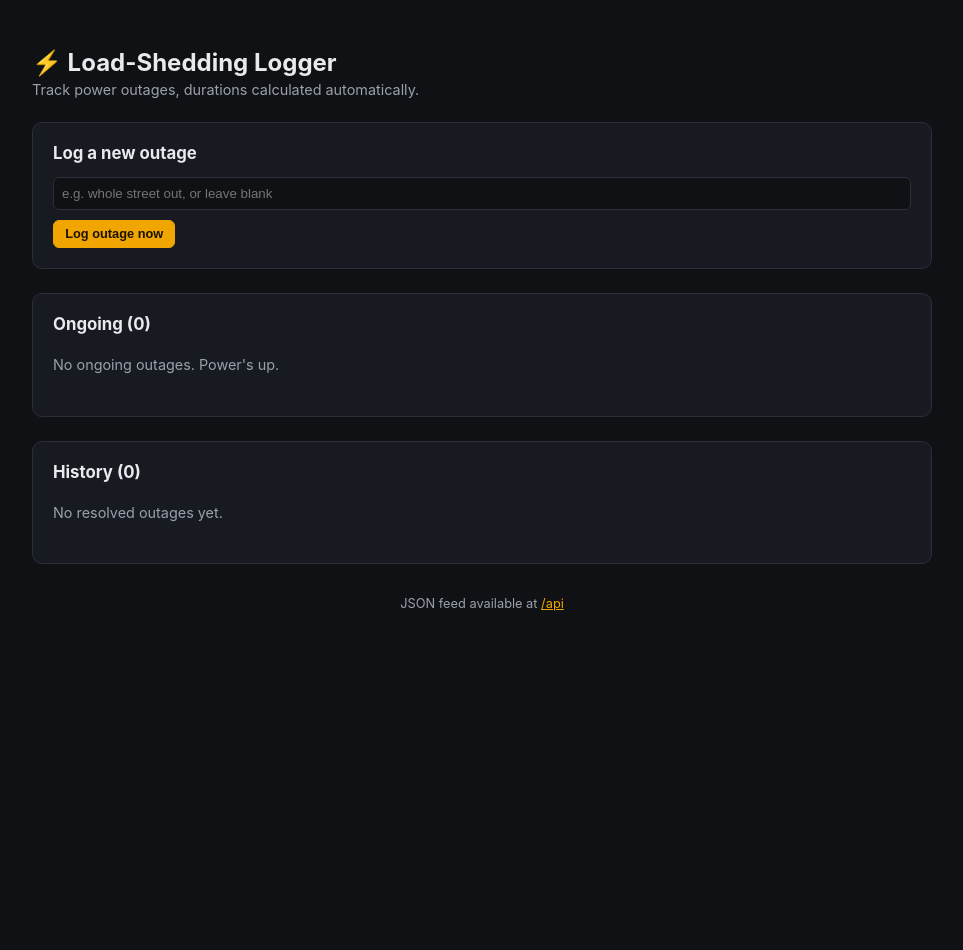
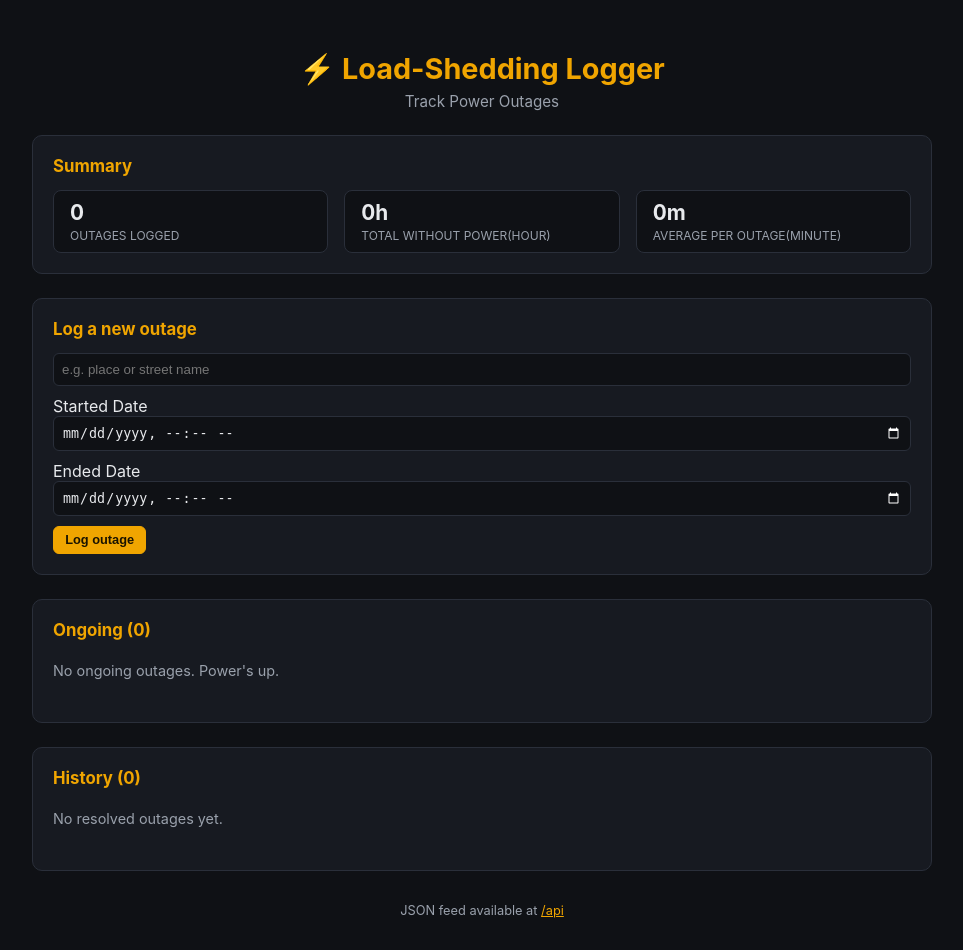
Before and after one commit to seemonthakuri/Python-project, a Flask app: page / in a window 1280 px wide. Shown: the whole page, without its empty margins (158-1121 px from the left). Before the commit the page ends 611 px from the top, so only its background shows below. Run offline with Flask 3, Linux system fonts and the light colour scheme.

Commit message:
Add chart, backdating, summary stats, and UI polish

```diff
--- a/analytics.py
+++ b/analytics.py
@@ -35,14 +35,20 @@ def build_outage_chart(outages):
     daily = df.groupby("date")["duration_hours"].sum().sort_index()
 
     fig, ax = plt.subplots(figsize=(7, 3.2))
-    ax.bar(daily.index.astype(str), daily.values, color="#f0a500")
-    ax.set_ylabel("Hours without power")
-    ax.set_title("Outage duration by day")
-    ax.tick_params(axis="x", rotation=45)
+
+
+    ax.bar(daily.index.astype(str), daily.values, color="#1B3F62")
+    ax.set_ylabel("Hours without power", color="#D4CFC9", fontweight="bold")
+    ax.set_title("Outage duration by day", color="#D4CFC9", fontweight="bold")
+    ax.tick_params(axis="x", rotation=45, colors="white")
+    ax.tick_params(axis="y", colors="white")
+    for spine in ax.spines.values():
+        spine.set_color("white")
     fig.tight_layout()
 
     buf = BytesIO()
-    fig.savefig(buf, format="png", dpi=110)
+    fig.savefig(buf, format="png", dpi=110, transparent=True)
+
     plt.close(fig)  # free the figure - matters if the app stays running
     buf.seek(0)
 
--- a/app.py
+++ b/app.py
@@ -1,7 +1,8 @@
 from flask import Flask, render_template, redirect, url_for, flash, jsonify, abort
 
+from datetime import datetime, timezone
 from config import Config
-from models import db, Outage
+from models import db, Outage, utcnow
 from forms import LogOutageForm, ResolveForm, DeleteForm
 from analytics import build_outage_chart
 
@@ -30,22 +31,50 @@ def register_routes(app):
         ongoing = [o for o in outages if o.status == "ongoing"]
         resolved = [o for o in outages if o.status == "resolved"]
         chart_data = build_outage_chart(outages)
+        resolved_count = len(resolved)
+        total_seconds = sum(o.duration_seconds for o in resolved)
+        total_hours = round(total_seconds / 3600, 1) if resolved else 0
+
+        if resolved_count:
+            avg_seconds = total_seconds / resolved_count
+            avg_hours, avg_minutes = divmod(int(avg_seconds // 60), 60)
+        else:
+            avg_hours, avg_minutes = 0, 0
+
+        now = datetime.now()
 
         return render_template(
-            "dashboard.html",
+         "dashboard.html",
             ongoing=ongoing,
             resolved=resolved,
             log_form=log_form,
             resolve_form=resolve_form,
             delete_form=delete_form,
             chart_data=chart_data,
+            resolved_count=resolved_count,
+            total_hours=total_hours,
+            avg_hours=avg_hours,
+            avg_minutes=avg_minutes,
+            now=now
         )
 
     @app.route("/log", methods=["POST"])
     def log_outage():
         form = LogOutageForm()
         if form.validate_on_submit():
-            outage = Outage(note=form.note.data or None)
+            start = form.start_time.data or utcnow()
+            if start.tzinfo is None:
+                start = start.replace(tzinfo=timezone.utc)
+
+            end = form.end_time.data
+            if end is not None and end.tzinfo is None:
+                end = end.replace(tzinfo=timezone.utc)
+
+            if end is not None and end <= start:
+                flash("End time must be after the start time.", "error")
+                return redirect(url_for("dashboard"))
+
+            outage = Outage(note=form.note.data or None, start_time=start, end_time=end)
             db.session.add(outage)
             db.session.commit()
             flash("Outage logged.", "success")
--- a/forms.py
+++ b/forms.py
@@ -1,14 +1,31 @@
+from datetime import datetime
+
 from flask_wtf import FlaskForm
-from wtforms import StringField, SubmitField
-from wtforms.validators import Length, Optional
+from wtforms import StringField, SubmitField, DateTimeField
+from wtforms.validators import Length, Optional, ValidationError
 
+def not_in_future(form, field):
+    if field.data and field.data.replace(tzinfo=None) > datetime.now():
+        raise ValidationError("Can't log a date in the future.")
 
 class LogOutageForm(FlaskForm):
-    """Start logging a new outage - start_time is set server-side to 'now'."""
+    """Log a new outage - defaults to 'now' but can be backdated for
+    outages that already happened (e.g. logging yesterday's cut today)."""
 
     note = StringField("Note (optional)", validators=[Optional(), Length(max=255)])
-    submit = SubmitField("Log outage now")
-
+    start_time = DateTimeField(
+        "Started Date",
+        format="%Y-%m-%dT%H:%M",
+        validators=[Optional(), not_in_future],
+        render_kw={"type": "datetime-local"},
+    )
+    end_time = DateTimeField(
+        "Ended Date",
+        format="%Y-%m-%dT%H:%M",
+        validators=[Optional(), not_in_future],
+        render_kw={"type": "datetime-local"},
+    )
+    submit = SubmitField("Log outage")
 
 class ResolveForm(FlaskForm):
     """Empty form, exists only to carry CSRF protection for the resolve button."""
--- a/templates/base.html
+++ b/templates/base.html
@@ -24,8 +24,10 @@
       padding: 2rem 1rem;
     }
     .wrap { max-width: 900px; margin: 0 auto; }
-    h1 { font-size: 1.5rem; margin-bottom: 0.25rem; }
-    .subtitle { color: var(--muted); margin-top: 0; margin-bottom: 1.5rem; font-size: 0.9rem; }
+    .header { text-align: center; margin-bottom: 1.5rem; }
+    h1 { font-size: 1.8rem; margin-bottom: 0.35rem; color: var(--amber); }
+    .subtitle { color: var(--muted); margin-top: 0; font-size: 0.95rem; }
+
     .panel {
       background: var(--panel);
       border: 1px solid var(--border);
@@ -33,10 +35,12 @@
       padding: 1.25rem;
       margin-bottom: 1.5rem;
     }
-    .panel h2 { margin-top: 0; font-size: 1.05rem; }
+    .panel h2 { margin-top: 0; font-size: 1.05rem; color: var(--amber); }
+
     table { width: 100%; border-collapse: collapse; font-size: 0.9rem; }
-    th, td { text-align: left; padding: 0.5rem 0.4rem; border-bottom: 1px solid var(--border); }
+    th, td { text-align: left; padding: 0.5rem 1.25rem 0.5rem 0.4rem; border-bottom: 1px solid var(--border); }
     th { color: var(--muted); font-weight: 600; font-size: 0.8rem; text-transform: uppercase; }
+
     .status-badge {
       display: inline-block;
       padding: 0.15rem 0.5rem;
@@ -46,6 +50,56 @@
     }
     .status-ongoing { background: rgba(240,165,0,0.15); color: var(--amber); }
     .status-resolved { background: rgba(62,207,142,0.15); color: var(--green); }
+
+    .history-wrap { }
+    .history-header table,
+    .history-scroll table {
+        width: 100%;
+        table-layout: fixed;
+        border-collapse: collapse;
+        font-size: 0.9rem;
+    }
+    .history-header th, .history-scroll td {
+        text-align: left;
+        padding: 0.5rem 0.4rem;
+        border-bottom: 1px solid var(--border);
+    }
+    .history-header th {
+        color: var(--muted);
+        font-weight: 600;
+        font-size: 0.8rem;
+        text-transform: uppercase;
+    }
+    .history-scroll {
+        max-height: 500px;
+        overflow-y: auto;
+    }
+
+    .stats-row {
+        display: flex;
+        gap: 1rem;
+        flex-wrap: wrap;
+    }
+    .stat {
+        background: var(--bg);
+        border: 1px solid var(--border);
+        border-radius: 8px;
+        padding: 0.6rem 1rem;
+        flex: 1;
+        min-width: 140px;
+    }
+    .stat-value {
+        font-size: 1.3rem;
+        font-weight: 700;
+        color: var(--text);
+    }
+    .stat-label {
+        font-size: 0.75rem;
+        color: var(--muted);
+        text-transform: uppercase;
+        margin-top: 0.15rem;
+    }
+
     form.inline { display: inline; }
     button {
       background: var(--border);
@@ -58,7 +112,7 @@
     }
     button.primary { background: var(--amber); color: #1a1300; border-color: var(--amber); font-weight: 600; }
     button.danger:hover { background: var(--red); border-color: var(--red); }
-    input[type=text] {
+    input[type=text], input[type=datetime-local] {
     background: var(--bg);
     border: 1px solid var(--border);
     color: var(--text);
@@ -66,6 +120,9 @@
     padding: 0.5rem;
     width: 100%;
     margin-bottom: 0.6rem;
+    }
+    input[type=datetime-local]::-webkit-calendar-picker-indicator {
+    filter: invert(1);
     }
     .flash { padding: 0.6rem 0.9rem; border-radius: 6px; margin-bottom: 1rem; font-size: 0.9rem; }
     .flash-success { background: rgba(62,207,142,0.12); color: var(--green); border: 1px solid rgba(62,207,142,0.3); }
@@ -77,8 +134,10 @@
 </head>
 <body>
   <div class="wrap">
+    <div class="header">
       <h1>⚡ Load-Shedding Logger</h1>
-    <p class="subtitle">Track power outages, durations calculated automatically.</p>
+      <p class="subtitle">Track Power Outages</p>
+    </div>
 
     {% with messages = get_flashed_messages(with_categories=true) %}
       {% if messages %}
--- a/templates/dashboard.html
+++ b/templates/dashboard.html
@@ -1,11 +1,34 @@
 {% extends "base.html" %}
 {% block content %}
+
+<div class="panel">
+  <h2>Summary</h2>
+  <div class="stats-row">
+  <div class="stat">
+    <div class="stat-value">{{ resolved_count }}</div>
+    <div class="stat-label">Outages logged</div>
+  </div>
+  <div class="stat">
+    <div class="stat-value">{{ total_hours }}h</div>
+    <div class="stat-label">Total without power(hour)</div>
+  </div>
+  <div class="stat">
+    <div class="stat-value">{% if avg_hours %}{{ avg_hours }}h {% endif %}{{ avg_minutes }}m</div>
+    <div class="stat-label">Average per outage(minute)</div>
+  </div>
+</div>
+</div>
 
 <div class="panel">
   <h2>Log a new outage</h2>
   <form method="POST" action="{{ url_for('log_outage') }}">
     {{ log_form.hidden_tag() }}
-    {{ log_form.note(placeholder="e.g. whole street out, or leave blank") }}
+    {{ log_form.note(placeholder="e.g. place or street name") }}
+    <label for="start_time">{{ log_form.start_time.label.text }}</label>
+    {{ log_form.start_time(max=now.strftime('%Y-%m-%dT%H:%M')) }}
+
+    <label for="end_time">{{ log_form.end_time.label.text }}</label>
+    {{ log_form.end_time(max=now.strftime('%Y-%m-%dT%H:%M')) }}
     <button class="primary" type="submit">{{ log_form.submit.label.text }}</button>
   </form>
 </div>
@@ -22,7 +45,7 @@
   {% if ongoing %}
   <table>
     <thead>
-      <tr><th>ID</th><th>Started</th><th>Note</th><th>Status</th><th></th><th></th></tr>
+      <tr><th>ID</th><th>Started Date</th><th>Location</th><th>Status</th><th></th><th></th></tr>
     </thead>
     <tbody>
       {% for o in ongoing %}
@@ -56,10 +79,22 @@
 <div class="panel">
   <h2>History ({{ resolved|length }})</h2>
   {% if resolved %}
+  <div class="history-wrap">
+    <div class="history-header">
       <table>
+        <colgroup>
+          <col style="width:8%"><col style="width:20%"><col style="width:20%"><col style="width:12%"><col style="width:30%"><col style="width:10%">
+        </colgroup>
         <thead>
-      <tr><th>ID</th><th>Started</th><th>Ended</th><th>Duration</th><th>Note</th><th></th></tr>
+          <tr><th>ID</th><th>Started</th><th>Ended</th><th>Duration</th><th>Location</th><th></th></tr>
         </thead>
+      </table>
+    </div>
+    <div class="history-scroll">
+      <table>
+        <colgroup>
+          <col style="width:8%"><col style="width:20%"><col style="width:20%"><col style="width:12%"><col style="width:30%"><col style="width:10%">
+        </colgroup>
         <tbody>
           {% for o in resolved %}
           <tr>
@@ -79,6 +114,8 @@
           {% endfor %}
         </tbody>
       </table>
+    </div>
+  </div>
   {% else %}
   <p class="empty">No resolved outages yet.</p>
   {% endif %}
```
Also changed, not shown: models.py (+5 -2 lines). Lines whose indentation alone changed are shown as unchanged.
